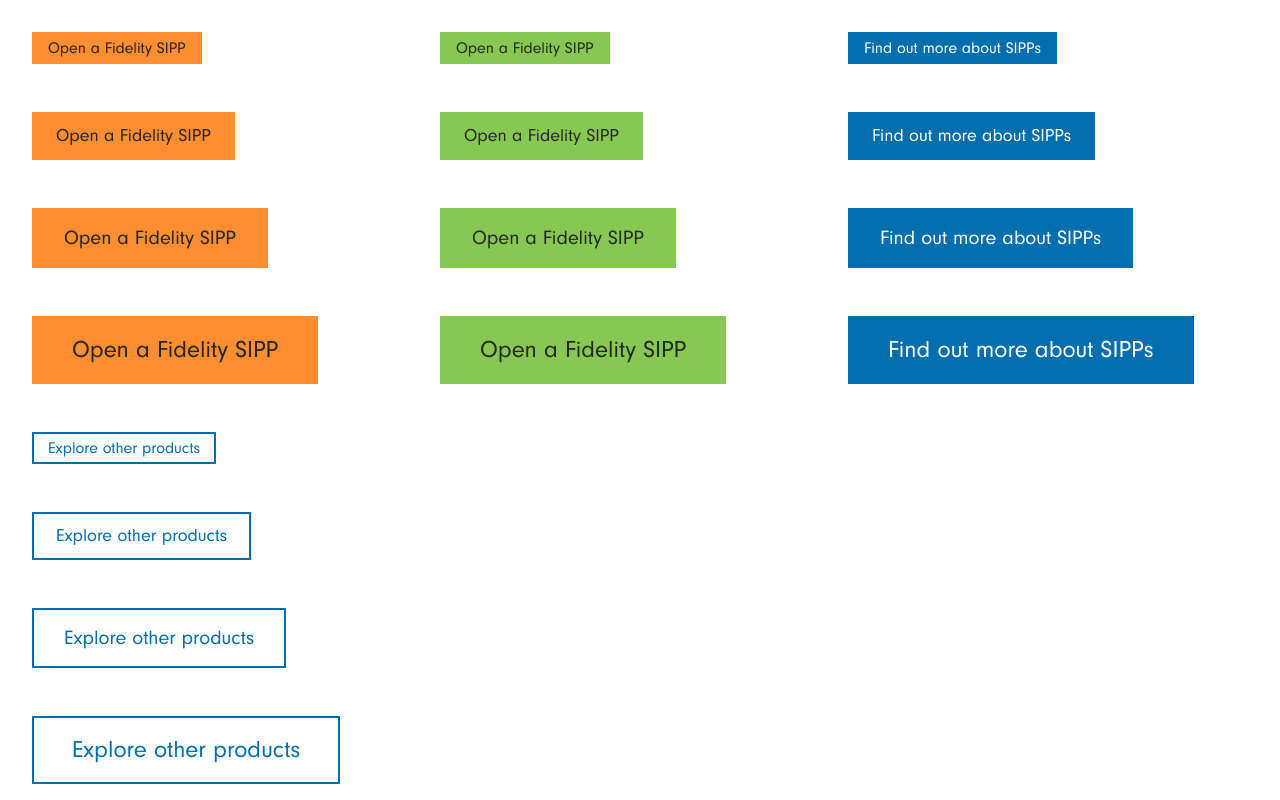
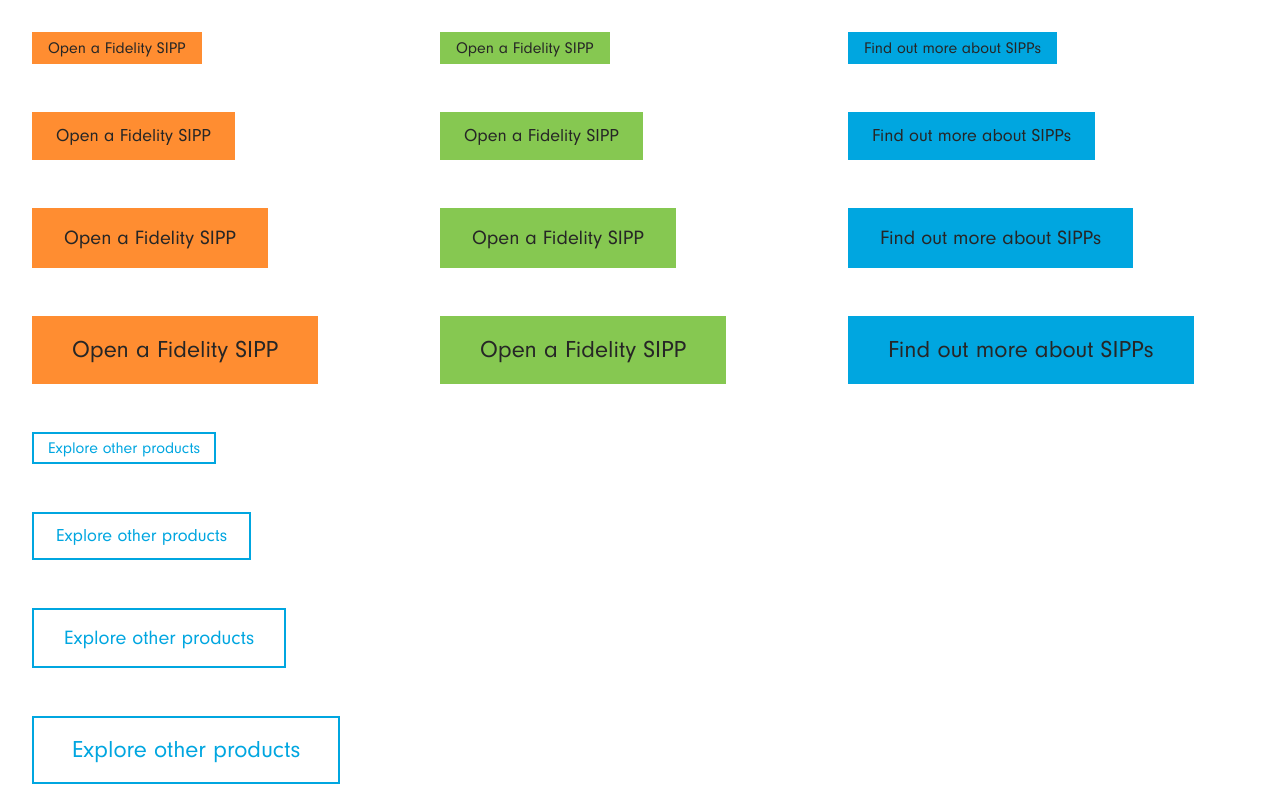
Before and after one commit to fil-james-maclean/cta-colours, a website: page app/index.html in a window 1280 px wide. Shown: the top 800 px of the page. Drawn offline with Linux system fonts and the light colour scheme.

Commit message:
lighter blue trial

```diff
--- a/source/scss/_buttons.scss
+++ b/source/scss/_buttons.scss
@@ -77,9 +77,14 @@
 $green-white-gradient-active-top: #8bc35e;
 $green-white-gradient-active-bottom: #cce793;
 
+// DARKER OLD
+// $blue-normal: #016fad;
+// $blue-hover: #00a6e0;
+// $blue-active: #00527A;
 
-$blue-normal: #016fad;
-$blue-hover: #00a6e0;
+// BRIGHTER
+$blue-normal: #00a6e0;
+$blue-hover: #38cbff;
 $blue-active: #00527A;
 
 $blue-gradient-normal-top: $blue-normal;
@@ -255,7 +260,7 @@
 
 .btn-secondary {
         background: $blue-normal;
-        color: $white;
+        color: $dark;
         &:hover {
             background: $blue-hover;
             color: $dark;
@@ -315,7 +320,7 @@
         border: #{$btn-border-width}px solid $blue-normal;
         &:hover {
             background: $blue-normal;
-            color: $white;
+            color: $dark;
             border-color: $blue-normal;
         }
         &:active {
```
Also changed, not shown: app/css/main.css.
